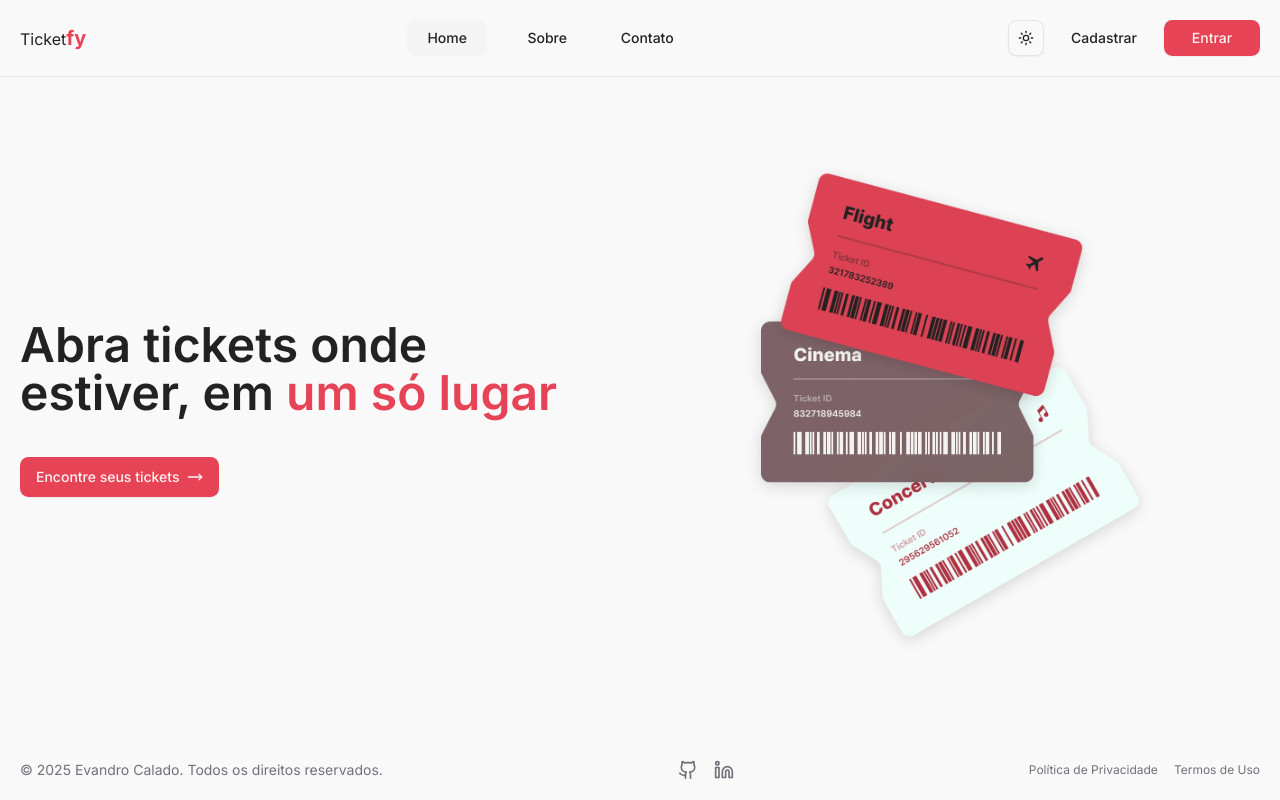
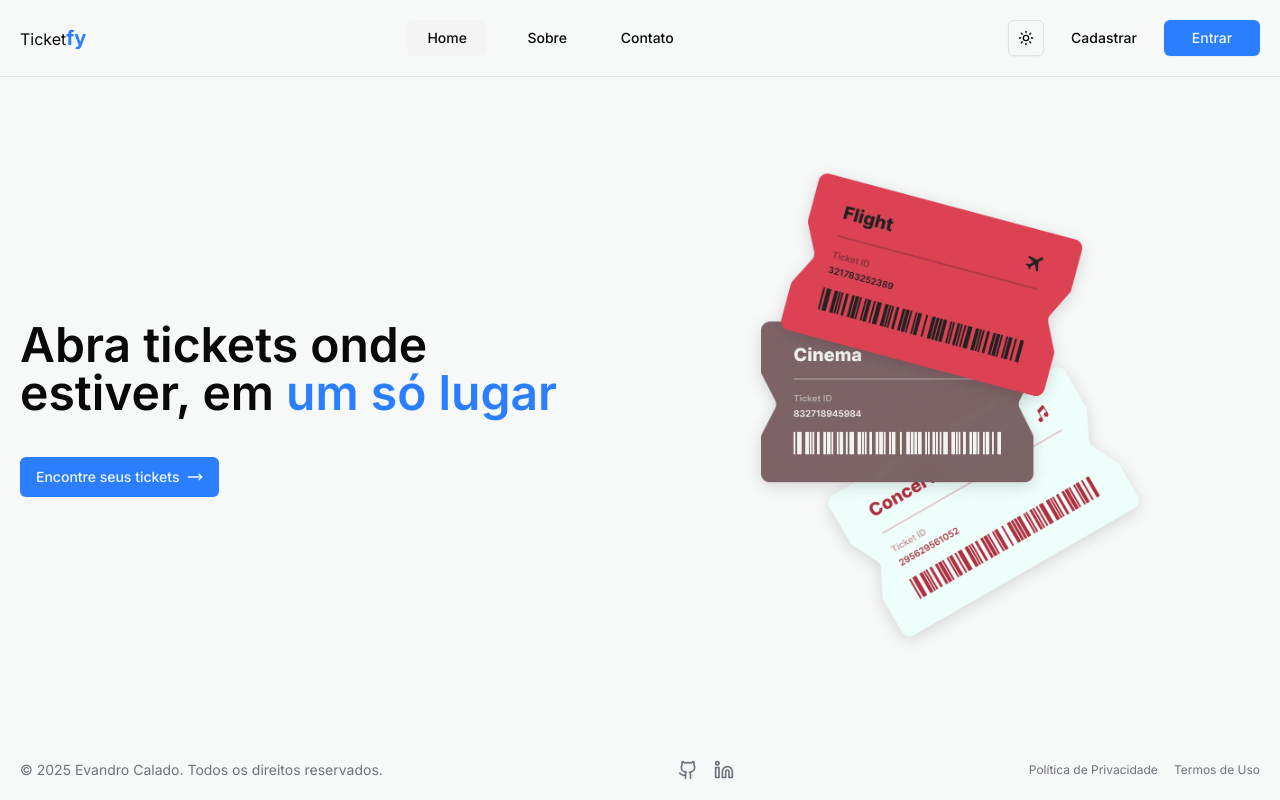
Before and after one commit to EvandroCalado/ticketfy, a Next.js app: page / in a window 1280 px wide. Built offline with nearby package versions, Linux system fonts and the light colour scheme.

Commit message:
refactor: adjust color palette and radius in globals.css

```diff
--- a/src/app/globals.css
+++ b/src/app/globals.css
@@ -59,15 +59,15 @@
 }
 
 :root {
-  --radius: 0.65rem;
-  --background: oklch(0.9821 0 0);
-  --foreground: oklch(0.252 0 0);
+  --radius: 0.5rem;
+  --background: oklch(0.9784 0.0011 197.1387);
+  --foreground: oklch(0.141 0.005 285.823);
   --card: oklch(1 0 0);
-  --card-foreground: oklch(0.3211 0 0);
+  --card-foreground: oklch(0.141 0.005 285.823);
   --popover: oklch(1 0 0);
   --popover-foreground: oklch(0.141 0.005 285.823);
-  --primary: oklch(0.6248 0.1976 18.97);
-  --primary-foreground: oklch(0.971 0.013 17.38);
+  --primary: oklch(0.623 0.214 259.815);
+  --primary-foreground: oklch(0.97 0.014 254.604);
   --secondary: oklch(0.967 0.001 286.375);
   --secondary-foreground: oklch(0.21 0.006 285.885);
   --muted: oklch(0.967 0.001 286.375);
@@ -77,7 +77,7 @@
   --destructive: oklch(0.577 0.245 27.325);
   --border: oklch(0.92 0.004 286.32);
   --input: oklch(0.92 0.004 286.32);
-  --ring: oklch(0.6248 0.1976 18.97);
+  --ring: oklch(0.623 0.214 259.815);
   --chart-1: oklch(0.646 0.222 41.116);
   --chart-2: oklch(0.6 0.118 184.704);
   --chart-3: oklch(0.398 0.07 227.392);
@@ -85,23 +85,23 @@
   --chart-5: oklch(0.769 0.188 70.08);
   --sidebar: oklch(0.985 0 0);
   --sidebar-foreground: oklch(0.141 0.005 285.823);
-  --sidebar-primary: oklch(0.6248 0.1976 18.97);
-  --sidebar-primary-foreground: oklch(0.971 0.013 17.38);
+  --sidebar-primary: oklch(0.623 0.214 259.815);
+  --sidebar-primary-foreground: oklch(0.97 0.014 254.604);
   --sidebar-accent: oklch(0.967 0.001 286.375);
   --sidebar-accent-foreground: oklch(0.21 0.006 285.885);
   --sidebar-border: oklch(0.92 0.004 286.32);
-  --sidebar-ring: oklch(0.6248 0.1976 18.97);
+  --sidebar-ring: oklch(0.623 0.214 259.815);
 }
 
 .dark {
-  --background: oklch(0.252 0 0);
-  --foreground: oklch(0.9821 0 0);
-  --card: oklch(0.3211 0 0);
+  --background: oklch(0.1822 0 0);
+  --foreground: oklch(0.985 0 0);
+  --card: oklch(0.21 0.006 285.885);
   --card-foreground: oklch(0.985 0 0);
   --popover: oklch(0.21 0.006 285.885);
   --popover-foreground: oklch(0.985 0 0);
-  --primary: oklch(0.6248 0.1976 18.97);
-  --primary-foreground: oklch(0.971 0.013 17.38);
+  --primary: oklch(0.546 0.245 262.881);
+  --primary-foreground: oklch(0.379 0.146 265.522);
   --secondary: oklch(0.274 0.006 286.033);
   --secondary-foreground: oklch(0.985 0 0);
   --muted: oklch(0.274 0.006 286.033);
@@ -111,7 +111,7 @@
   --destructive: oklch(0.704 0.191 22.216);
   --border: oklch(1 0 0 / 10%);
   --input: oklch(1 0 0 / 15%);
-  --ring: oklch(0.6248 0.1976 18.97);
+  --ring: oklch(0.488 0.243 264.376);
   --chart-1: oklch(0.488 0.243 264.376);
   --chart-2: oklch(0.696 0.17 162.48);
   --chart-3: oklch(0.769 0.188 70.08);
@@ -119,12 +119,12 @@
   --chart-5: oklch(0.645 0.246 16.439);
   --sidebar: oklch(0.21 0.006 285.885);
   --sidebar-foreground: oklch(0.985 0 0);
-  --sidebar-primary: oklch(0.6248 0.1976 18.97);
-  --sidebar-primary-foreground: oklch(0.971 0.013 17.38);
+  --sidebar-primary: oklch(0.546 0.245 262.881);
+  --sidebar-primary-foreground: oklch(0.379 0.146 265.522);
   --sidebar-accent: oklch(0.274 0.006 286.033);
   --sidebar-accent-foreground: oklch(0.985 0 0);
   --sidebar-border: oklch(1 0 0 / 10%);
-  --sidebar-ring: oklch(0.6248 0.1976 18.97);
+  --sidebar-ring: oklch(0.488 0.243 264.376);
 }
 
 @layer base {
```
